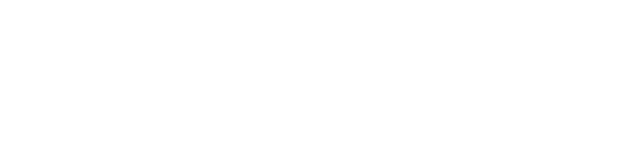
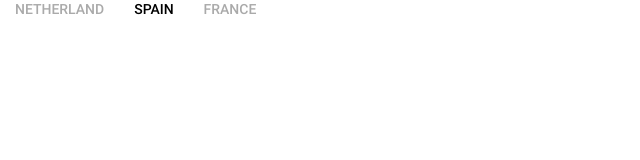
Before and after one commit to Boburmirzo000/frontloop1-8, a plain HTML site: page index.html in a window 1280 px wide. Shown: the whole page, without its empty margins (0-640 px from the left). Drawn offline with Linux system fonts and the light colour scheme.

Commit message:
add site-nav html and style

```diff
--- a/css/styles.css
+++ b/css/styles.css
@@ -62,3 +62,24 @@
   *::after {
     box-sizing: inherit;
   }
+  body{
+    font-family:"Roboto", "Playfair Display", sans-serif;
+  }
+  .site-nav{
+    display: flex;
+    list-style-type: none;
+    padding: 0;
+    margin: 0;
+  }
+  .site-nav a{
+    text-decoration: none;
+    padding: 5px;
+    margin: 10px;
+    color:#aaa;
+    font-size: 14px;
+    font-weight: 500;
+    text-transform: uppercase;
+  }
+  .site-nav-item--active a{
+    color:#000;
+  }
--- a/index.html
+++ b/index.html
@@ -9,6 +9,12 @@
   <link rel="stylesheet" href="css/styles.css">
 </head>
 <body>
-
+<section class="section">
+  <ul class="site-nav">
+    <li class="site-nav-item"><a href="#">netherland</a></li>
+    <li class="site-nav-item site-nav-item--active"><a href="#">spain</a></li>
+    <li class="site-nav-item"><a href="#">france</a></li>
+  </ul>
+</section>
 </body>
 </html>
```
